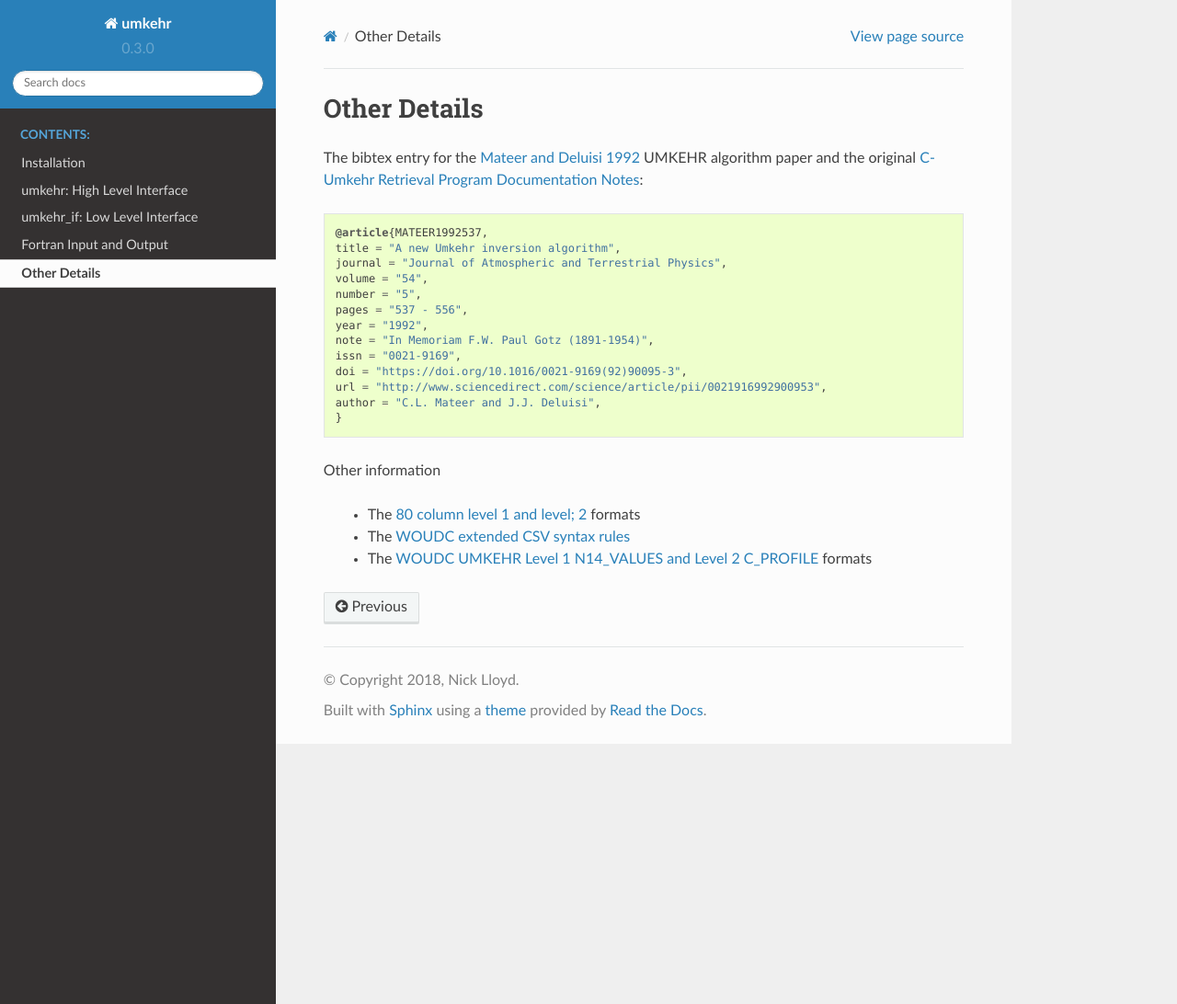
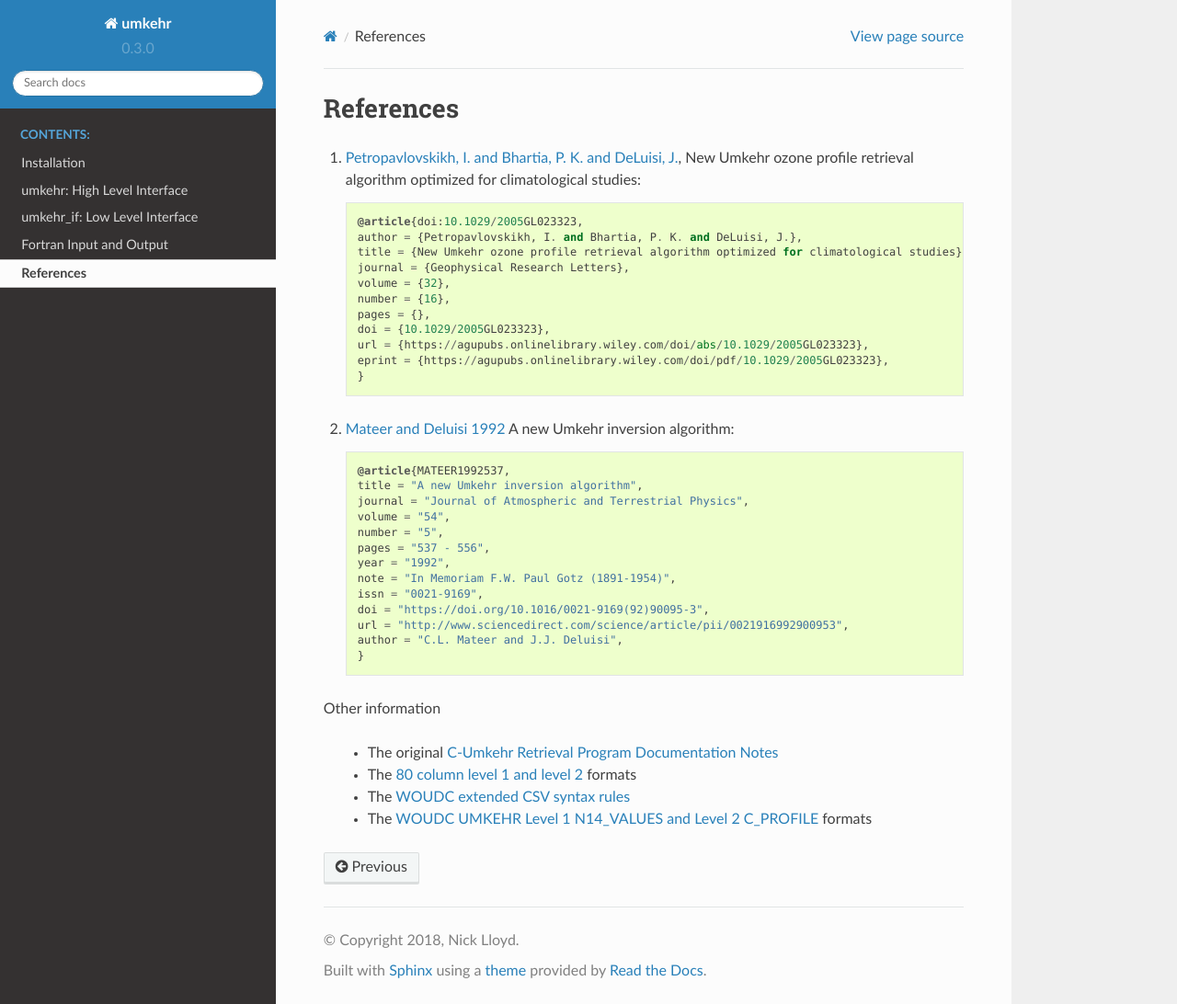
Before and after one commit to ndl303/umkehr, a Sphinx documentation site: the page built from docs/appendices.rst, in a window 1280 px wide and 1092 px high. Shown: the whole window at 92% size. Built offline with Sphinx 7.4.7 and the Read the Docs theme 2.0.0, drawn with Linux system fonts in a browser that asks for light colours.

Commit message:
Last few tweaks, Fixed the NZA in CSV output. Added 'R' to the covariance field in CSV. Added Irina's paper to the documentation

```diff
--- a/docs/appendices.rst
+++ b/docs/appendices.rst
@@ -1,10 +1,23 @@
 .. _appendices:
 
-Other Details
-=============
+References
+==========
 
-The bibtex entry for the `Mateer and Deluisi 1992 <http://www.sciencedirect.com/science/article/pii/0021916992900953>`_ UMKEHR algorithm paper and the original
-`C-Umkehr Retrieval Program Documentation Notes <https://woudc.org/archive/Documentation/www/mk2v4pro_e.html>`_::
+1. `Petropavlovskikh, I. and Bhartia, P. K. and DeLuisi, J. <https://doi.org/10.1029/2005GL023323>`_, New Umkehr ozone profile retrieval algorithm optimized for climatological studies::
+
+    @article{doi:10.1029/2005GL023323,
+    author = {Petropavlovskikh, I. and Bhartia, P. K. and DeLuisi, J.},
+    title = {New Umkehr ozone profile retrieval algorithm optimized for climatological studies},
+    journal = {Geophysical Research Letters},
+    volume = {32},
+    number = {16},
+    pages = {},
+    doi = {10.1029/2005GL023323},
+    url = {https://agupubs.onlinelibrary.wiley.com/doi/abs/10.1029/2005GL023323},
+    eprint = {https://agupubs.onlinelibrary.wiley.com/doi/pdf/10.1029/2005GL023323},
+    }
+
+2. `Mateer and Deluisi 1992 <http://www.sciencedirect.com/science/article/pii/0021916992900953>`_ A new Umkehr inversion algorithm::
 
     @article{MATEER1992537,
     title = "A new Umkehr inversion algorithm",
@@ -22,6 +35,7 @@ The bibtex entry for the `Mateer and Deluisi 1992 <http://www.sciencedirect.com/
 
 Other information
 
-    * The `80 column level 1 and level; 2 <https://woudc.org/archive/Summaries/Umkehr/Retrievals_by_Algorithm/REVUE_2000/readme.umk>`_ formats
+    * The original `C-Umkehr Retrieval Program Documentation Notes <https://woudc.org/archive/Documentation/www/mk2v4pro_e.html>`_
+    * The `80 column level 1 and level 2 <https://woudc.org/archive/Summaries/Umkehr/Retrievals_by_Algorithm/REVUE_2000/readme.umk>`_ formats
     * The `WOUDC extended CSV syntax rules <https://guide.woudc.org/en/#311-extended-csv-syntax-rules>`_
     * The `WOUDC UMKEHR Level 1 N14_VALUES and Level 2 C_PROFILE  <https://guide.woudc.org/en/#337-category-umkehr14>`_ formats
```
Also changed, not shown: README.md (+36 -2 lines), setup.py (added, +59 -0 lines), 7 other files.
